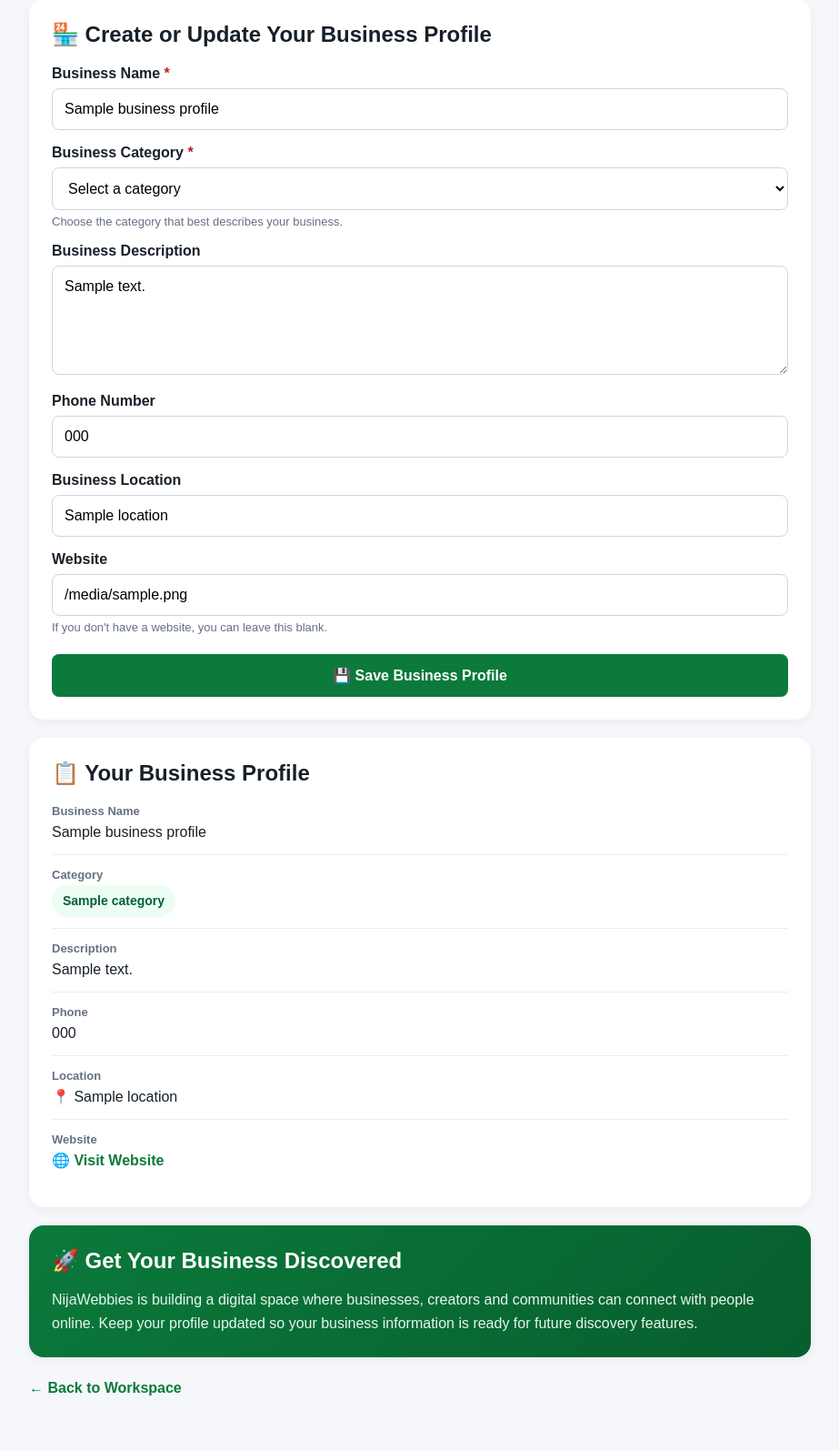
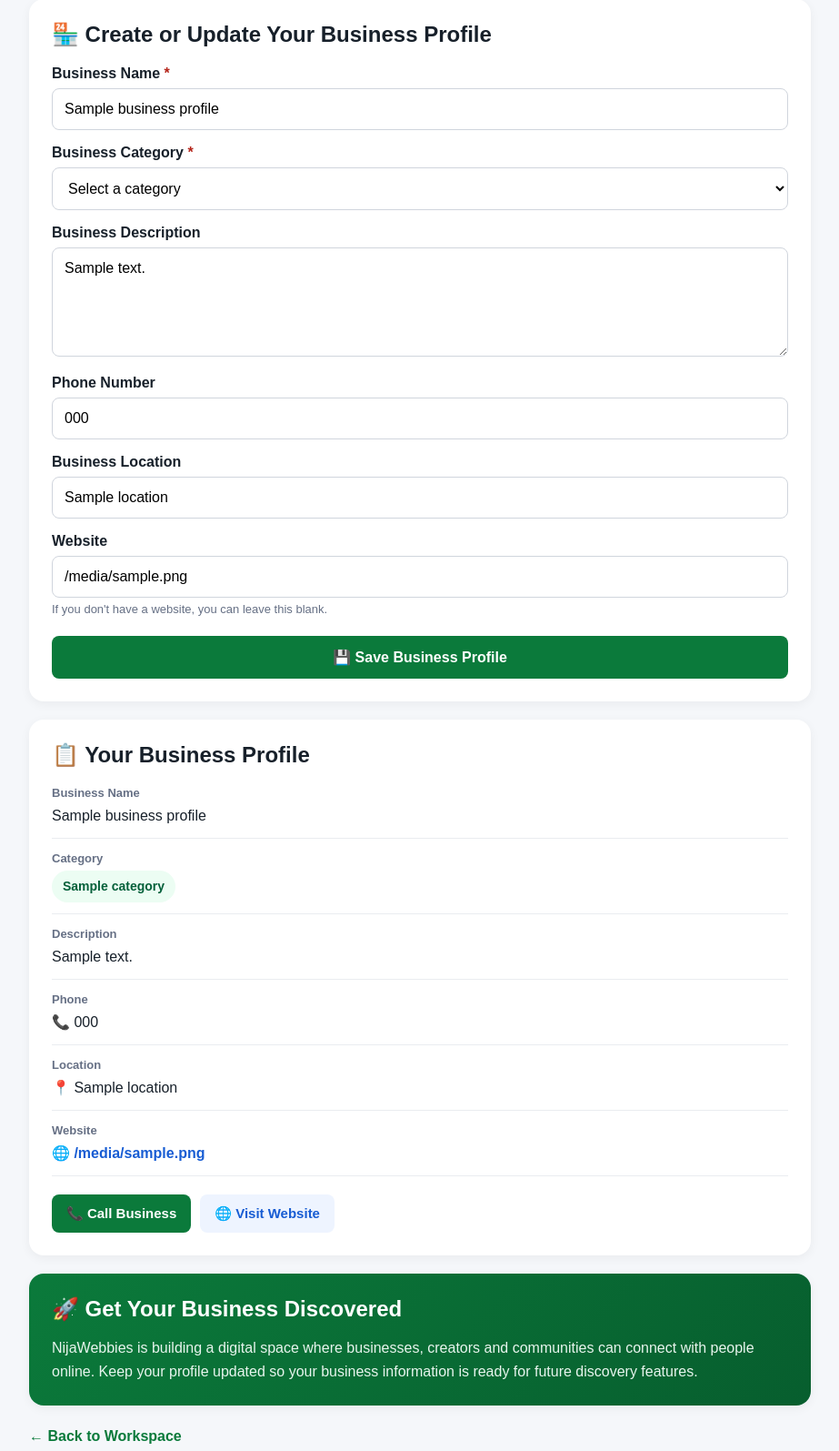
Before and after one commit to rajiolayinka77-lang/Nijawebbies, a Flask app: page /business-space in a window 1280 px wide. Shown: the part 353-1948 px from the top of the page at 91% size, without its empty margins (178-1101 px from the left). Before the commit the page ends 1887 px from the top, so only its background shows below. Run offline with Flask 3, Linux system fonts and the light colour scheme; the visitor is signed in with stand-in values (Sample User, id 1); a database or web service that is not in the repository returns one stand-in record (values such as "Sample title"); some libraries are stand-ins or nearby versions.

Commit message:
Update business_space.html

```diff
--- a/templates/business_space.html
+++ b/templates/business_space.html
@@ -169,7 +169,7 @@
     .profile-label {
         font-size: 13px;
         color: #667085;
-        margin-bottom: 4px;
+        margin-bottom: 6px;
         font-weight: bold;
     }
 
@@ -177,16 +177,6 @@
         font-size: 16px;
         line-height: 1.5;
         overflow-wrap: anywhere;
-    }
-
-    .website-link {
-        color: #0b7a3b;
-        font-weight: bold;
-        text-decoration: none;
-    }
-
-    .website-link:hover {
-        text-decoration: underline;
     }
 
     .category-badge {
@@ -197,6 +187,48 @@
         border-radius: 20px;
         font-size: 14px;
         font-weight: bold;
+    }
+
+    .contact-buttons {
+        display: flex;
+        flex-wrap: wrap;
+        gap: 10px;
+        margin-top: 20px;
+    }
+
+    .contact-button {
+        display: inline-block;
+        padding: 12px 16px;
+        border-radius: 8px;
+        text-decoration: none;
+        font-weight: bold;
+        font-size: 15px;
+    }
+
+    .call-button {
+        background: #0b7a3b;
+        color: white;
+    }
+
+    .website-button {
+        background: #eef4ff;
+        color: #175cd3;
+    }
+
+    .call-button:hover,
+    .website-button:hover {
+        opacity: 0.9;
+    }
+
+    .website-link {
+        color: #175cd3;
+        font-weight: bold;
+        text-decoration: none;
+        word-break: break-all;
+    }
+
+    .website-link:hover {
+        text-decoration: underline;
     }
 
     .discover-card {
@@ -254,6 +286,15 @@
         .profile-card,
         .discover-card {
             padding: 20px;
+        }
+
+        .contact-buttons {
+            flex-direction: column;
+        }
+
+        .contact-button {
+            text-align: center;
+            width: 100%;
         }
     }
 </style>
@@ -453,10 +494,6 @@
 
         </select>
 
-        <span class="help-text">
-            Choose the category that best describes your business.
-        </span>
-
 
         <label for="description">
             Business Description
@@ -521,12 +558,13 @@
 </section>
 
 
-<!-- EXISTING PROFILE -->
+<!-- BUSINESS PROFILE -->
 {% if business %}
 
 <section class="profile-card">
 
     <h2>📋 Your Business Profile</h2>
+
 
     <div class="profile-item">
 
@@ -586,7 +624,7 @@
         </div>
 
         <div class="profile-value">
-            {{ business['phone'] }}
+            📞 {{ business['phone'] }}
         </div>
 
     </div>
@@ -627,10 +665,45 @@
                 target="_blank"
                 rel="noopener noreferrer"
             >
-                🌐 Visit Website
+                🌐 {{ business['website'] }}
             </a>
 
         </div>
+
+    </div>
+
+    {% endif %}
+
+
+    <!-- CONTACT BUTTONS -->
+    {% if business['phone'] or business['website'] %}
+
+    <div class="contact-buttons">
+
+        {% if business['phone'] %}
+
+        <a
+            class="contact-button call-button"
+            href="tel:{{ business['phone'] }}"
+        >
+            📞 Call Business
+        </a>
+
+        {% endif %}
+
+
+        {% if business['website'] %}
+
+        <a
+            class="contact-button website-button"
+            href="{{ business['website'] }}"
+            target="_blank"
+            rel="noopener noreferrer"
+        >
+            🌐 Visit Website
+        </a>
+
+        {% endif %}
 
     </div>
 
@@ -654,7 +727,7 @@
 {% endif %}
 
 
-<!-- DISCOVERY MESSAGE -->
+<!-- DISCOVERY -->
 <section class="discover-card">
 
     <h2>🚀 Get Your Business Discovered</h2>
```
